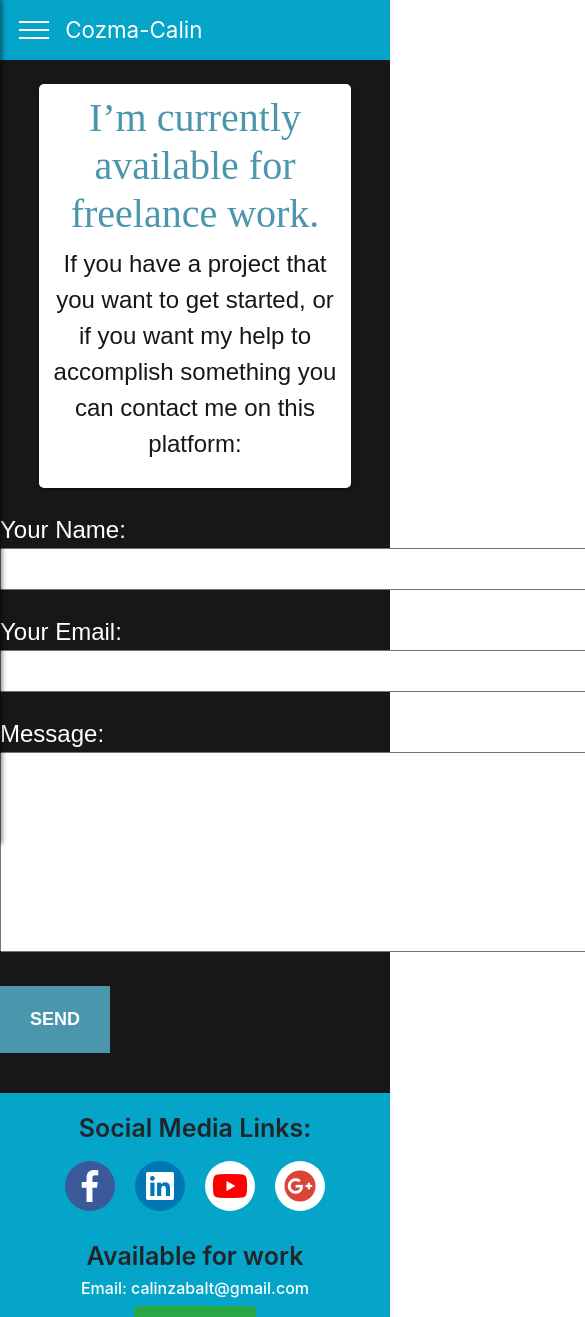
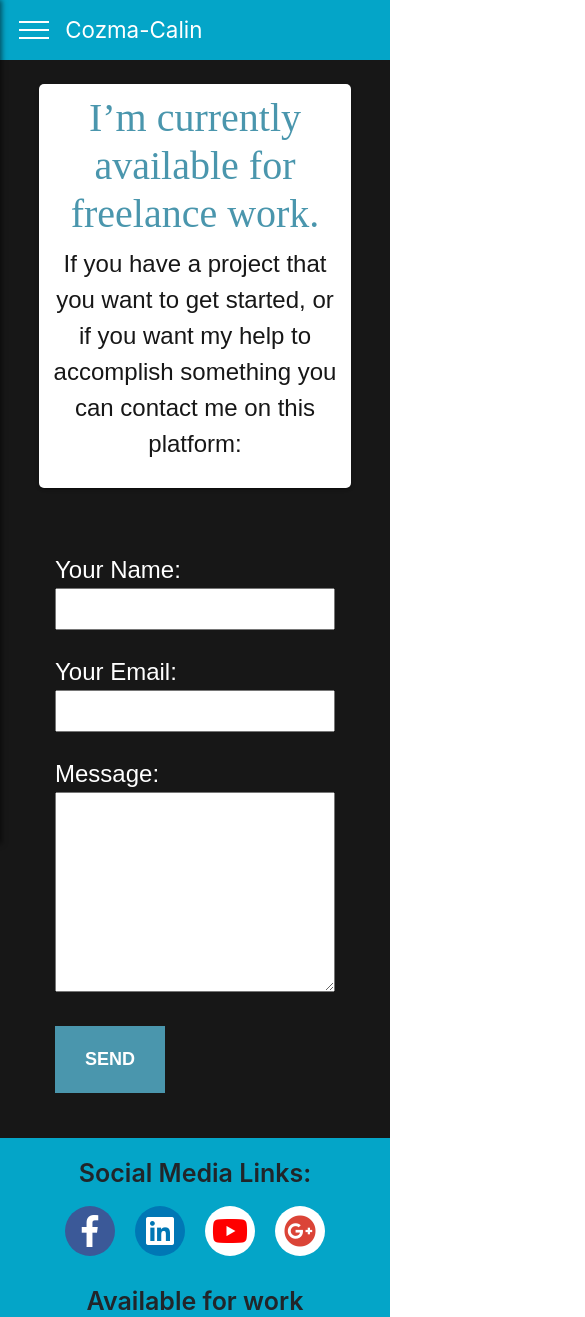
Before and after one commit to calinzabalt/CozmaCalin.me, a React (Create React App) app: page /Contact in a window 390 px wide. Shown: the top 1317 px of the page, 585 px wide, since content can reach past the window. Built offline with nearby package versions, Linux system fonts and the light colour scheme.

Commit message:
contact repair

```diff
--- a/src/components/Contact.css
+++ b/src/components/Contact.css
@@ -31,6 +31,27 @@ form{
     margin-bottom: 40px;
 }
 
+@media screen and (max-width:996px) {
+    form{
+        width:100%;
+        max-width: 500px;
+        margin:20px auto;
+        margin-bottom: 40px;
+
+    }
+  }
+
+  @media screen and (max-width:550px) {
+    form{
+        width:100%;
+        max-width: 280px;
+        margin:20px auto;
+        margin-bottom: 40px;
+
+    }
+  }
+
+
   form p{
       color: white;
   }
@@ -39,6 +60,24 @@ form{
     width: 900px;
     max-width: 100%;
     resize: none;
+  }
+
+  @media screen and (max-width:996px) {
+    input, textarea{
+        width: 500px;
+        max-width: 100%;
+        resize: none;
+
+    }
+  }
+
+  @media screen and (max-width:550px) {
+    input, textarea{
+        width: 280px;
+        max-width: 100%;
+        resize: none;
+
+    }
   }
 
   textarea{
--- a/src/components/Contact.jsx
+++ b/src/components/Contact.jsx
@@ -1,5 +1,6 @@
 import React, { Component } from 'react';
 import './Contact.css';
+import { Container, Row, Col } from 'reactstrap';
 
 class Contact extends Component {
     render() {
@@ -9,6 +10,11 @@ class Contact extends Component {
         <h2>I’m currently available for freelance work.</h2>
         <p>If you have a project that you want to get started, or if you want my help to accomplish something you can contact me on this platform:</p>
         </div>
+
+
+        <Container>
+          <Row>
+            <Col sm="12">
 
         <form method="post">
           <input type="hidden" name="form-name" value="contact" />
@@ -25,6 +31,10 @@ class Contact extends Component {
             <button type="submit">Send</button>
           </p>
         </form>
+
+        </Col>
+        </Row>
+        </Container>
         </div>
       );
     }
```
Also changed, not shown: 1 other file (tests, documents, lock files or other folders).
